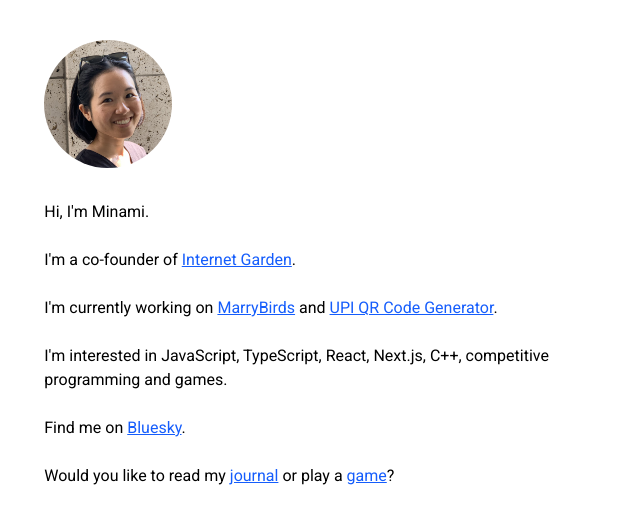
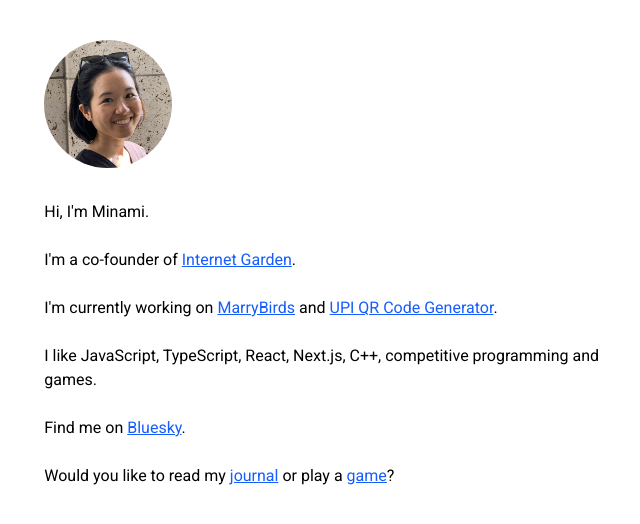
Before and after one commit to minamicode/minamicode.com, a Next.js app: page / in a window 1280 px wide. Shown: the top 524 px of the page, without its empty margins (297-937 px from the left). Built offline with nearby package versions, Linux system fonts and the light colour scheme.

Commit message:
Update page.tsx

```diff
--- a/src/app/page.tsx
+++ b/src/app/page.tsx
@@ -32,7 +32,7 @@ export default function Home() {
       </p>
 
       <p className="mt-6">
-        I&apos;m interested in JavaScript, TypeScript, React, Next.js, C++,
+        I like JavaScript, TypeScript, React, Next.js, C++,
         competitive programming and games.
       </p>
 
```
